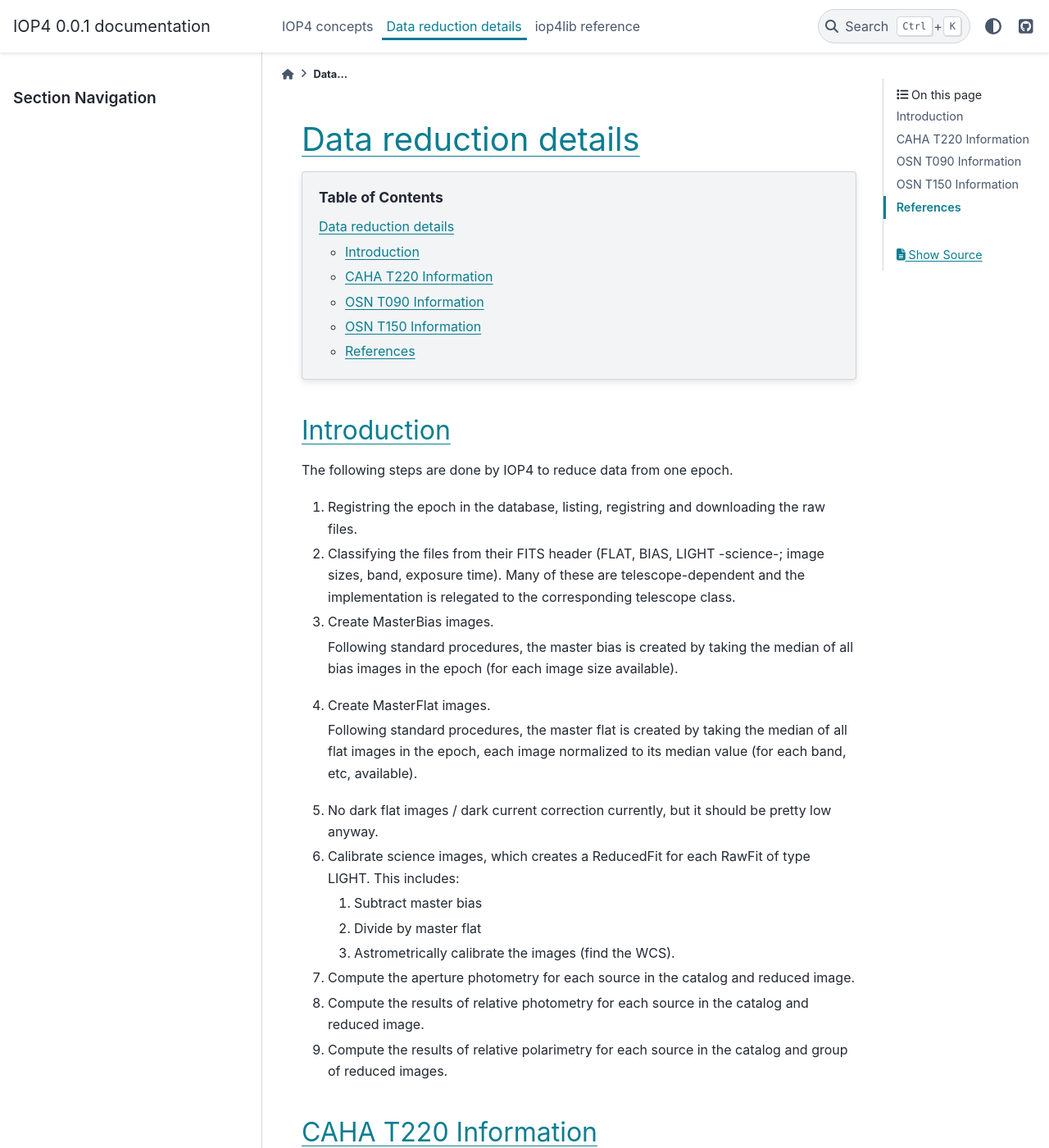
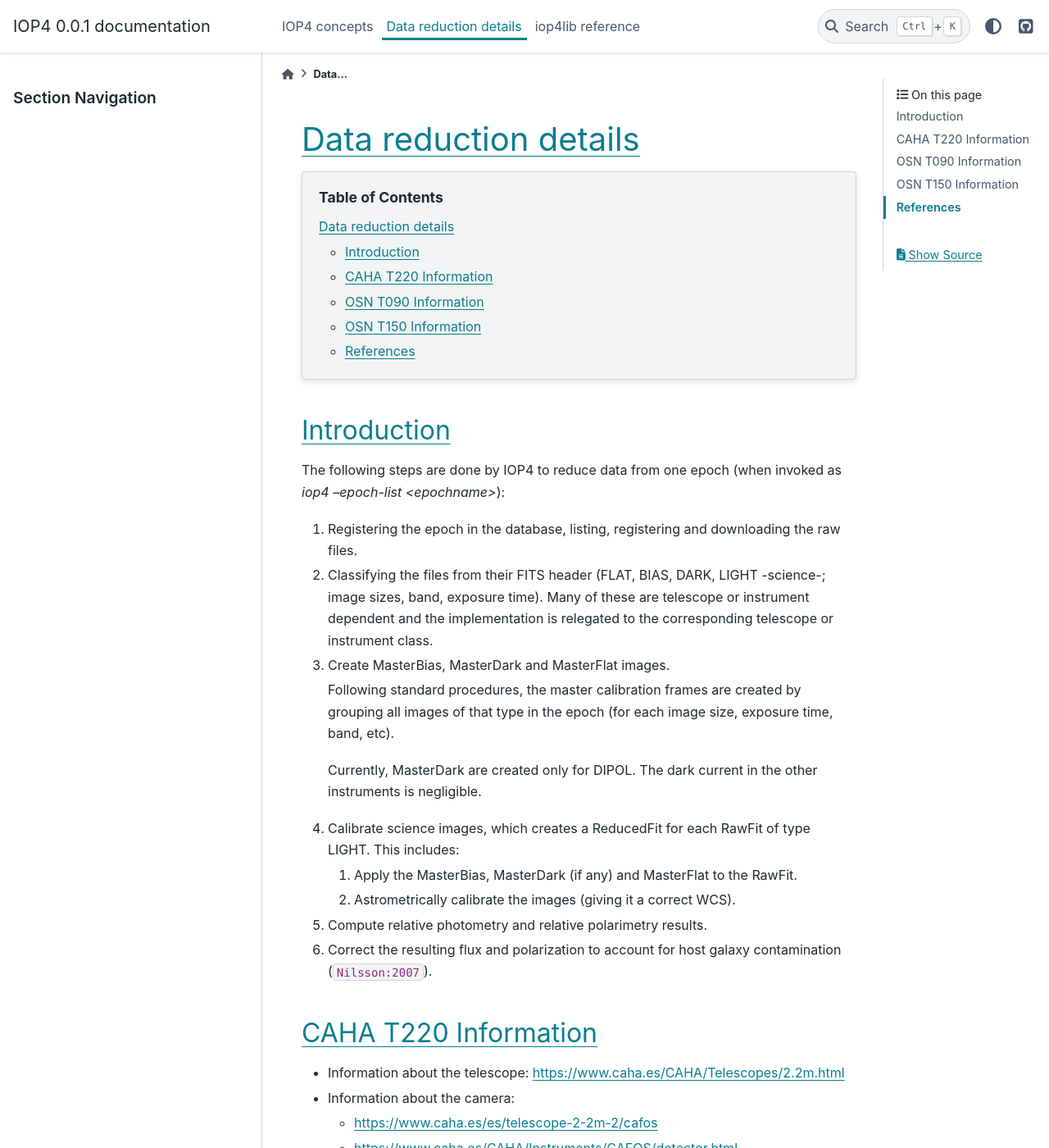
Before and after one commit to juanep97/iop4, a Sphinx documentation site: the page built from docs/data_reduction_details.rst, in a window 1280 px wide and 1400 px high. Shown: the whole window at 82% size. Built offline with Sphinx 7.4.7 and the PyData theme 0.15.4, drawn with Linux system fonts in a browser that asks for light colours; the version number could not be read and is left out; cross-references to code outside the pages are shown as plain code.

Commit message:
improve docs

```diff
--- a/docs/data_reduction_details.rst
+++ b/docs/data_reduction_details.rst
@@ -9,31 +9,25 @@ Data reduction details
 Introduction
 ------------
 
-The following steps are done by IOP4 to reduce data from one epoch.
+The following steps are done by IOP4 to reduce data from one epoch (when invoked as `iop4 --epoch-list <epochname>`):
 
-#. Registring the epoch in the database, listing, registring and downloading the raw files.
+#. Registering the epoch in the database, listing, registering and downloading the raw files.
 
-#. Classifying the files from their FITS header (FLAT, BIAS, LIGHT -science-; image sizes, band, exposure time). Many of these are telescope-dependent and the implementation is relegated to the corresponding telescope class.
+#. Classifying the files from their FITS header (FLAT, BIAS, DARK, LIGHT -science-; image sizes, band, exposure time). Many of these are telescope or instrument dependent and the implementation is relegated to the corresponding telescope or instrument class.
 
-#. Create MasterBias images.
+#. Create MasterBias, MasterDark and MasterFlat images.
 
-   Following standard procedures, the master bias is created by taking the median of all bias images in the epoch (for each image size available).
+   Following standard procedures, the master calibration frames are created by grouping all images of that type in the epoch (for each image size, exposure time, band, etc).
 
-#. Create MasterFlat images.
-
-   Following standard procedures, the master flat is created by taking the median of all flat images in the epoch, each image normalized to its median value (for each band, etc, available).
-
-#. No dark flat images / dark current correction currently, but it should be pretty low anyway.
+   Currently, MasterDark are created only for DIPOL. The dark current in the other instruments is negligible.
 
 #. Calibrate science images, which creates a ReducedFit for each RawFit of type LIGHT. This includes:
 
-   #. Subtract master bias
-   #. Divide by master flat
-   #. Astrometrically calibrate the images (find the WCS).
+   #. Apply the MasterBias, MasterDark (if any) and MasterFlat to the RawFit.
+   #. Astrometrically calibrate the images (giving it a correct WCS).
 
-#. Compute the aperture photometry for each source in the catalog and reduced image.
-#. Compute the results of relative photometry for each source in the catalog and reduced image.
-#. Compute the results of relative polarimetry for each source in the catalog and group of reduced images.
+#. Compute relative photometry and relative polarimetry results.
+#. Correct the resulting flux and polarization to account for host galaxy contamination (:cite:t:`Nilsson:2007`).
 
 CAHA T220 Information
 ---------------------
```
Also changed, not shown: docs/iop4_concepts.rst (+17 -10 lines).
